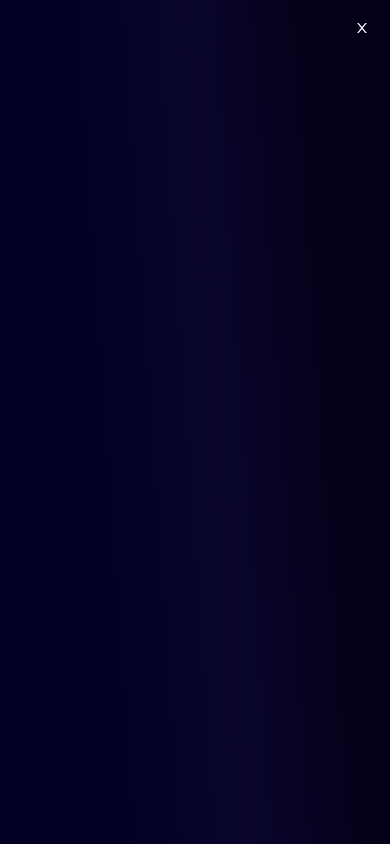
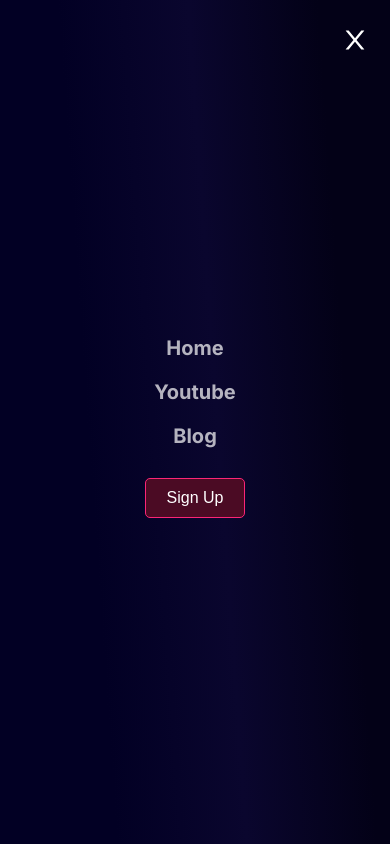
Before and after one commit to Manuel-heav/silicon-addis, a React (Create React App) app: page / in a window 390 px wide. Both pictures are taken after a click on the icon 343 px from the left and 39 px from the top of the page. Built offline with nearby package versions, Linux system fonts and the light colour scheme.

Commit message:
working on notify section

```diff
--- a/src/component/Navbar.jsx
+++ b/src/component/Navbar.jsx
@@ -1,27 +1,31 @@
-import React from 'react';
+import React, { useState } from 'react';
 import "./navbar.css";
 import { GiHamburgerMenu } from "react-icons/gi";
 import { AiOutlineClose } from "react-icons/ai";
 
+
+const MobileMenu = () => {
+  return (
+    <div className='mobile-menu'>
+      <a href='#home'>Home</a>
+      <a href='#news'>Youtube</a>
+      <a href='#shop'>Blog</a>
+      <button className="button btn__login">Login</button>
+      <button className="button btn__signup">Sign Up</button>
+    </div>
+  );
+};
 const Navbar = () => {
-  const openMenu = (e) => {
-    e.preventDefault();
-    const nav = document.querySelector('nav');
-    nav.style.display = 'block'
-  }
+  const [isShown, setIsShown] = useState(false);
+  const toggleMobileMenu = () => {
+    setIsShown(!isShown);
+  };
 
-  const closeMenu = (e) => {
-    e.preventDefault();
-    const nav = document.querySelector('nav');
-    nav.style.top = '-100%';
-  }
   return (
     <div className='navbar'>
-        <div className="container">
+          <div className="container">
             <h1>SILICON ADDIS</h1>
-            <GiHamburgerMenu className="open" onClick={openMenu}/>
             <nav>
-            <AiOutlineClose className="close" onClick={closeMenu}/>
             <div className="links">
                 <ul>
                     <li>Home</li>
@@ -29,24 +33,17 @@ const Navbar = () => {
                     <li>Youtube</li>
                     <li>Blog</li>
                 </ul>
-            </div>
-            <div className="nav__btn__container">
+                <div className="nav__btn__container">
               <button className="button btn__login">Login</button>
               <button className="button btn__signup">Sign Up</button>
             </div>
+            </div>
+            <GiHamburgerMenu className="open" onClick={toggleMobileMenu}/>
             </nav>
-            {/* <div className="mobile_nav">
-            <AiOutlineClose className="close" onClick={closeMenu}/>
-              <div className="mobile_links">
-                  <ul>
-                      <li>Home</li>
-                      <li>Courses</li>
-                      <li>Youtube</li>
-                      <li>Blog</li>
-                <button className="button btn__signup">Sign Up</button>
-                  </ul>
-              </div>
-            </div> */}
+            {isShown && <MobileMenu />}
+              {isShown && (
+                <AiOutlineClose className="close" onClick={toggleMobileMenu}/>
+            )}
         </div>
     </div>
   )
--- a/src/component/Notify.jsx
+++ b/src/component/Notify.jsx
@@ -1,11 +1,15 @@
 import React from 'react'
+import "./notify.css"
 
 const Notify = () => {
   return (
     <div className="notify">
         <div className="notify__container">
             <h1>Notify Me Of New Courses</h1>
-            <input type="text" />
+            <div className="notify_input_container">
+                <input type="text" />
+                <button>Notify</button>
+            </div>
         </div>
     </div>
   )
--- a/src/component/latest.css
+++ b/src/component/latest.css
@@ -96,7 +96,7 @@
     .latest{
         display: block;
         /* scroll-snap-align: none; */
-        height: 120vh;
+        height: 130vh;
     }
     .latest__container{
         display: block;
--- a/src/component/navbar.css
+++ b/src/component/navbar.css
@@ -81,36 +81,77 @@ ul li:hover{
 .mobile_nav{
     display: none;
 }
-.open, .close{
+
+.open{
   display: none;
+  justify-content: center;
+  align-items: center;
+  border: none;
+  background: transparent;
+  font-size: 36px;
+  color: #fff;
   cursor: pointer;
 }
 
-@media screen and (max-width: 992px) {
-    nav{
+.close{
+position: fixed;
+  z-index: 999;
+  top: 5;
+  right: 0;
+  width: 30px;
+  margin-right: 20px;
+  height: 30px;
   display: none;
+  justify-content: center;
+  align-items: center;
+  border: none;
+  background: transparent;
+  font-size: 50px;
+  color: #fff;
+  cursor: pointer;
+}
+
+.mobile-menu {
+    position: fixed;
+    z-index: 99;
+    top: 0;
+    left: 0;
+    width: 100vw;
     height: 100vh;
-      position: fixed;
-      top: 0;
-      right: 0;
-      left:0;
-      z-index: 100;
+    display: flex;
     flex-direction: column;
     justify-content: center;
     align-items: center;
-      background: linear-gradient(86deg, rgba(2,0,36,1) 26%, rgba(10,6,46,1) 55%, rgba(3,1,23,1) 84%, rgba(3,1,23,1) 100%);
-      transition: top 0.7s ease;
+    background:  linear-gradient(86deg, rgba(2,0,36,1) 26%, rgba(10,6,46,1) 55%, rgba(3,1,23,1) 84%, rgba(3,1,23,1) 100%);
+    transition: 0.3s;
   }
-    /* nav ul{
+
+  .mobile-menu a {
+    padding: 10px 0px;
+    color: rgba(255, 255, 255, 0.7);
+    font-weight: bold;
+    font-size: 20px;
+    text-decoration: none;
+  }
+
+@media screen and (max-width: 992px) {
+    .topnav {
+        justify-content: flex-start;
+      }
+
+      .open{
         display: block;
-        position: absolute;
-        top: 20%;
-        left: 40%;
-        width: 100vw;
-        height: 100vh;
-      z-index: 1000;
-    } */
+      }
 
+      .close {
+        display: block;
+      }
+
+      .menu {
+        display: flex;
+        align-items: center;
+        transition: 0.5s;
+      }
     nav ul li{
         margin-bottom: 30px;
         font-size: 1.3rem;
@@ -118,19 +159,15 @@ ul li:hover{
     .links, .nav__btn__container{
         display: none;
     }
-    .open{
+
+     button{
         display: block;
-    }
-    .close{
-        display: block;
-        position: absolute;
-        top: 20px;
-        right: 20px;
-    }
-    .mobile_nav button{
-        display: block;
-        margin-top: 10px;
+        margin-top: 20px;
         font-size: 1.2rem;
         width: 100px;
     }
+
+    .btn__login{
+        display: none;
     }
+}
--- /dev/null
+++ b/src/component/notify.css
@@ -0,0 +1,21 @@
+.notify{
+    display: flex;
+    justify-content: center;
+    align-items: center;
+    height: 15vh;
+    width: 100%;
+    backdrop-filter: blur(16px) saturate(180%);
+    -webkit-backdrop-filter: blur(16px) saturate(180%);
+    background-color: rgba(17, 25, 40, 0.75);
+}
+
+.notify__container{
+    display: flex;
+    justify-content: space-between;
+    width: 80%;
+    margin: auto;
+}
+.notify_input_container{
+    display: flex;
+
+}
```
Lines whose indentation alone changed are shown as unchanged.
